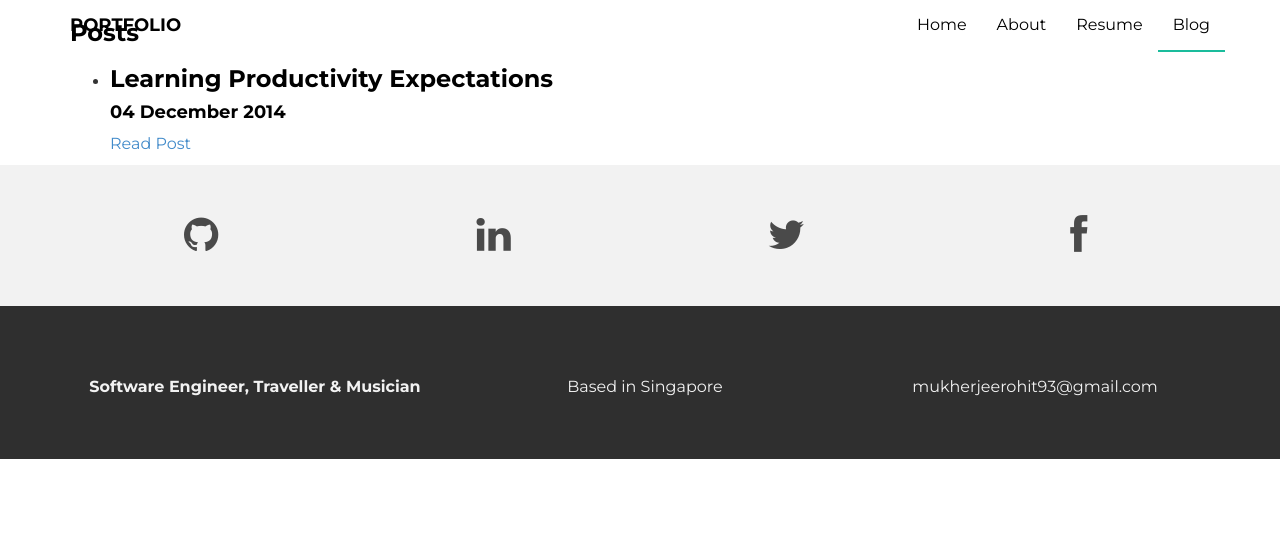
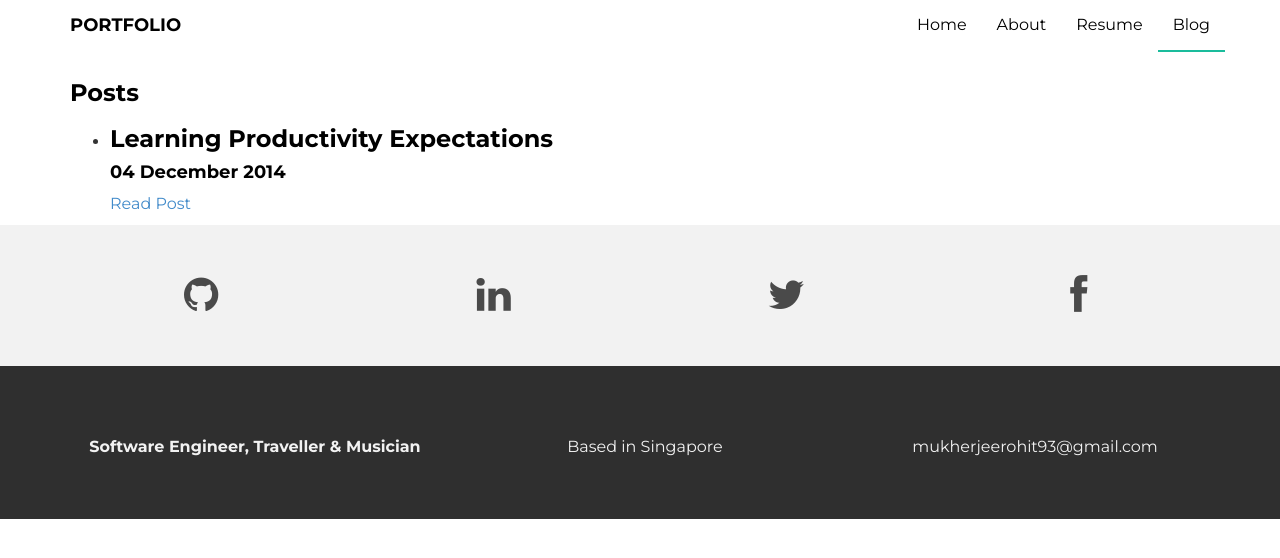
Before and after one commit to rohitmukherjee/rohitmukherjee.github.io, a Jekyll site: the page built from blog/index.html, in a window 1280 px wide. Shown: the top 558 px of the page. Built offline with Jekyll 4.4.1, drawn with Linux system fonts in a browser that asks for light colours; nearby versions of some CDN libraries; Markdown is read by kramdown in place of the engine named in the settings.

Commit message:
Forgot to commit css

```diff
--- a/assets/css/style.css
+++ b/assets/css/style.css
@@ -185,7 +185,7 @@ h1, h2, h3, h4, h5, h6 {
 	color: #ffffff
 }
 
-#workExperience {
+#workExperience, #blog {
 	margin-top: 60px;
 }
 
```
